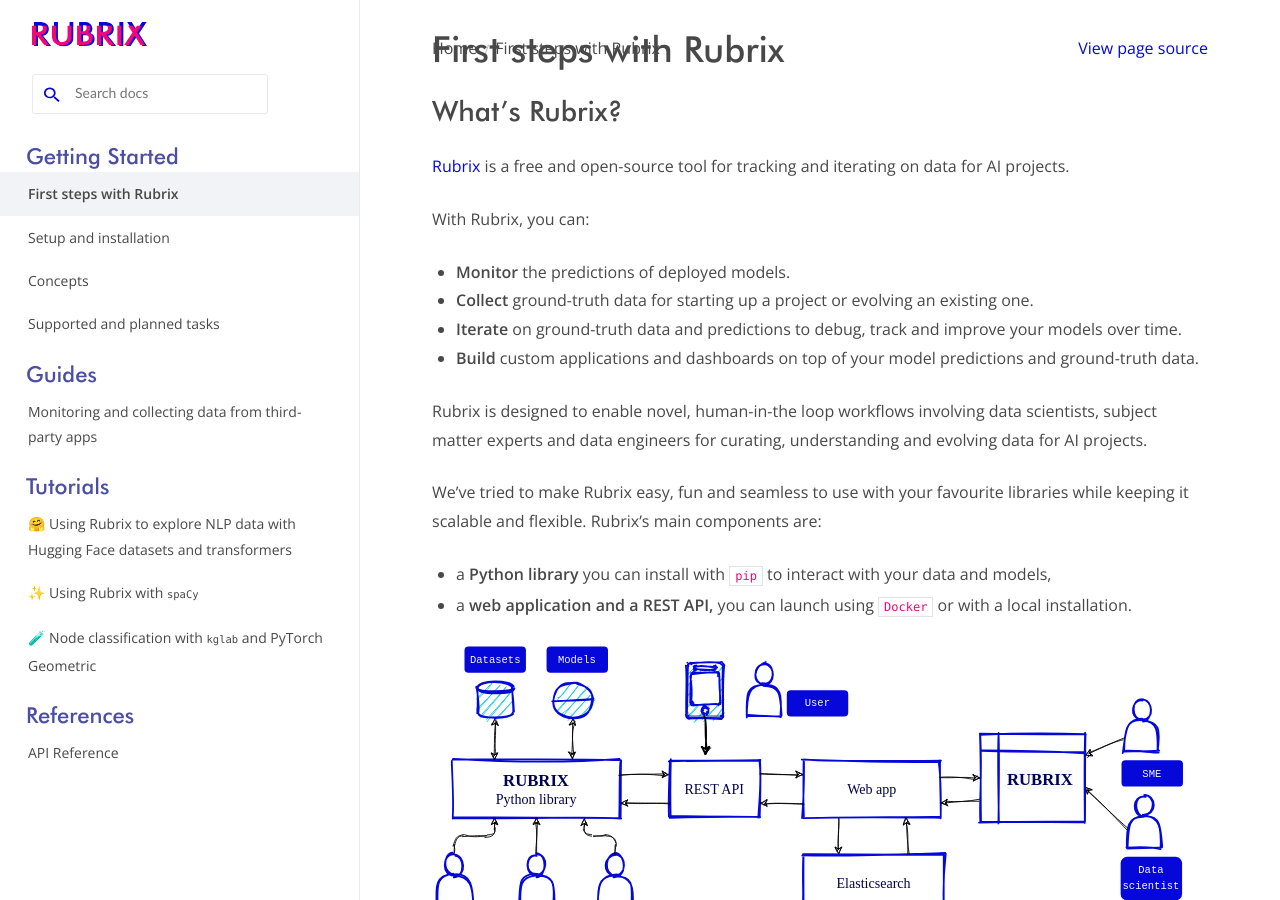
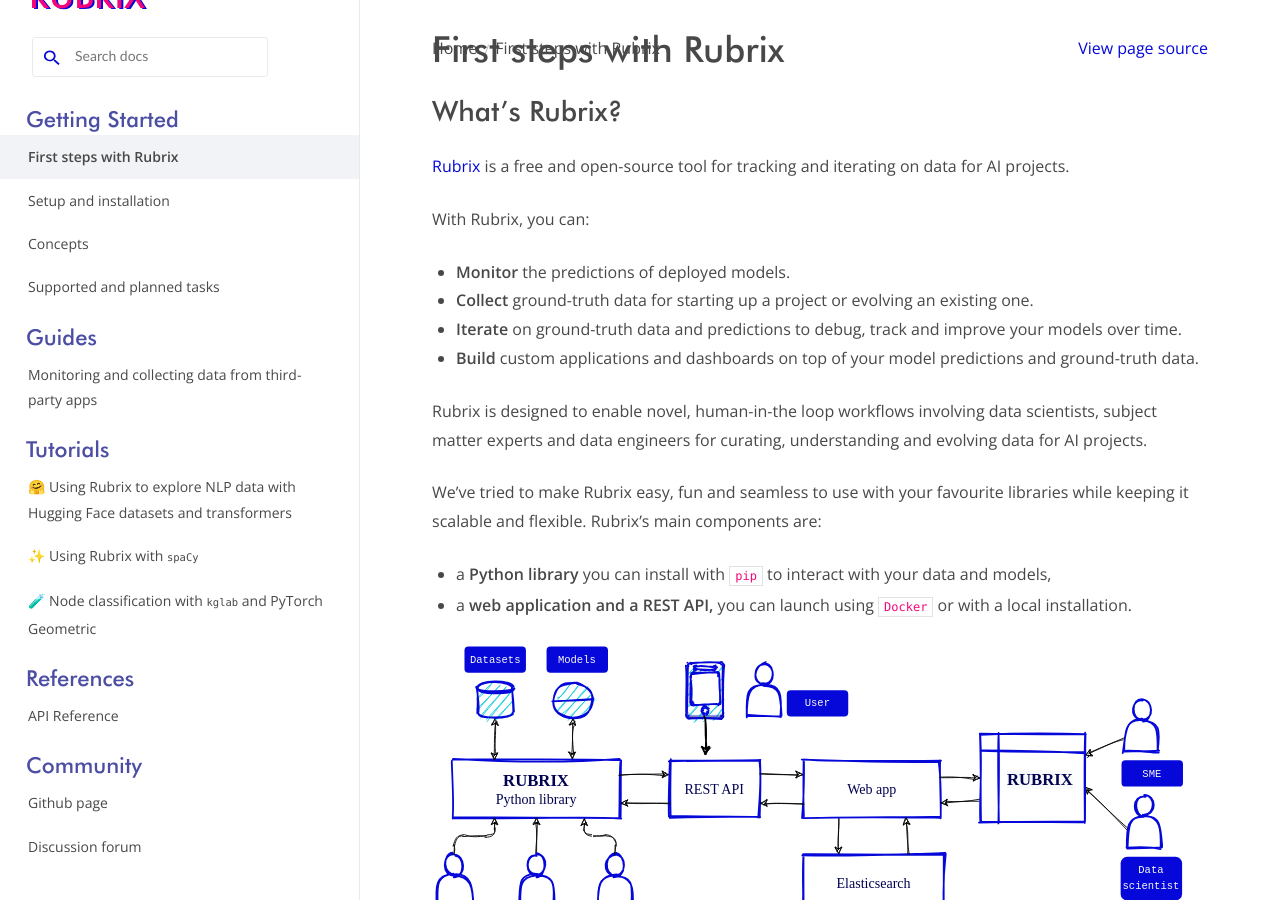
Before and after one commit to python547/rubrix-python251, a Sphinx documentation site: the page built from docs/index.rst, in a window 1280 px wide and 900 px high. Built offline with Sphinx 7.4.7 and the Read the Docs theme 2.0.0, drawn with Linux system fonts in a browser that asks for light colours; the version number could not be read and is left out.

Commit message:
Quick links added to left side toc tree (#59)

```diff
--- a/docs/index.rst
+++ b/docs/index.rst
@@ -156,3 +156,11 @@
    :hidden:
 
    references/api_reference
+
+.. toctree::
+   :maxdepth: 2
+   :caption: Community
+   :hidden:
+
+   Github page <https://github.com/recognai/rubrix>
+   Discussion forum <https://github.com/recognai/rubrix/discussions>
```
